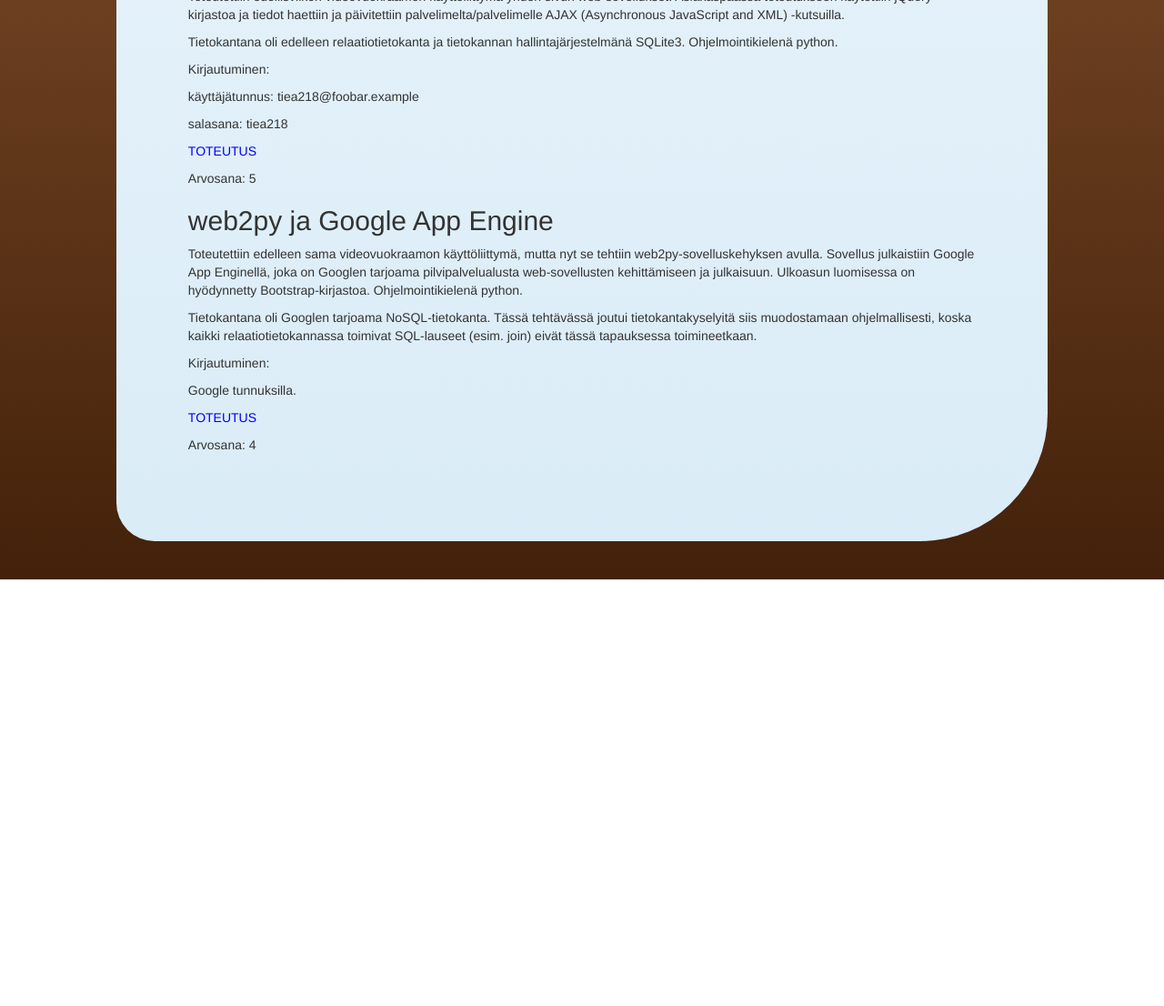
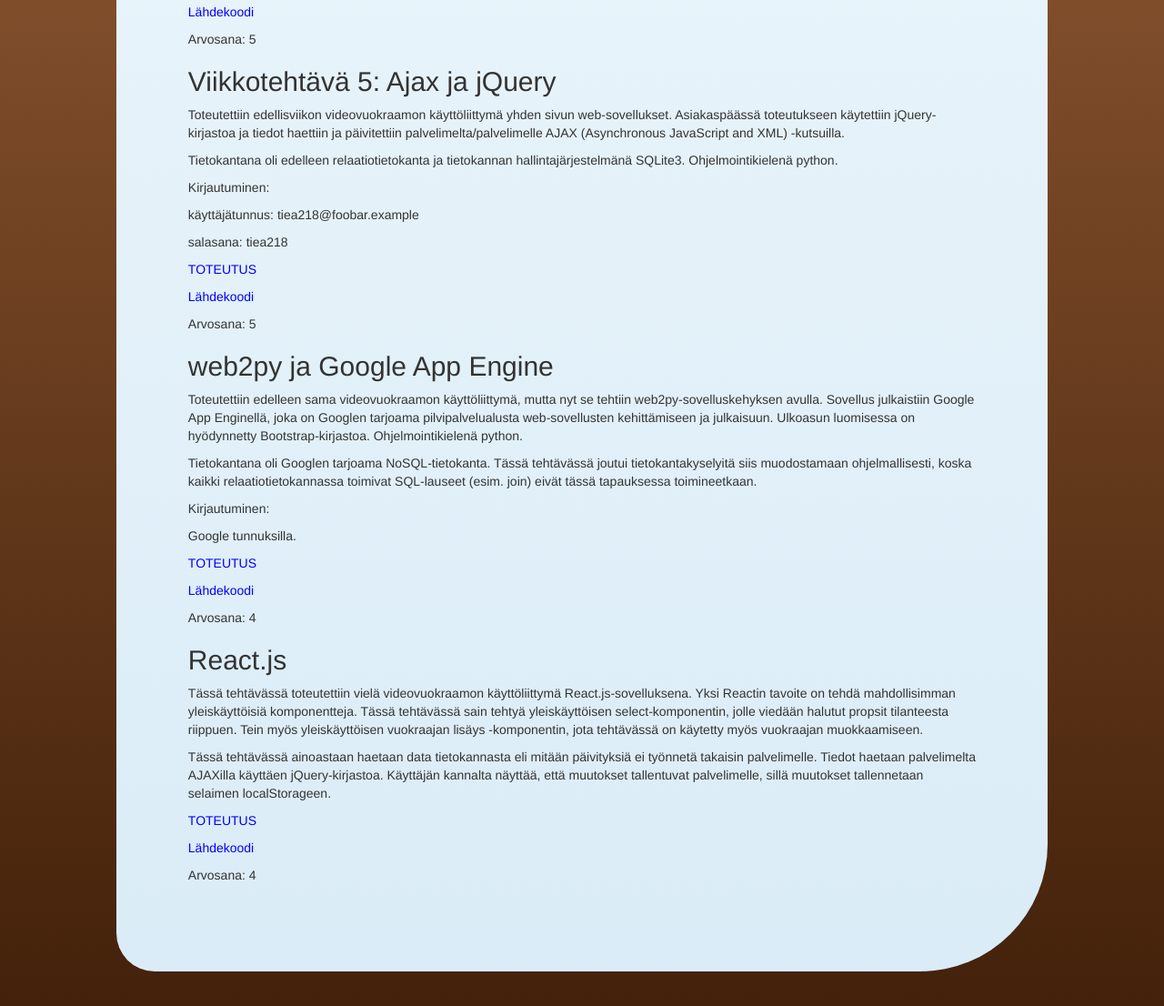
Before and after one commit to tonipikkarainen/tiea218, a plain HTML site: page index.html in a window 1280 px wide. Shown: the part 1940-3046 px from the top of the page at 91% size. Before the commit the page ends 2577 px from the top, so only its background shows below. Drawn offline with nearby package versions, Linux system fonts and the light colour scheme.

Commit message:
lähdekoodi linkit ja vt7

```diff
--- a/index.html
+++ b/index.html
@@ -39,7 +39,8 @@
 responsiivinen eli selainikkunan leveyden mennessä tarpeeksi pieneksi, vasen navigointipalkki
 siirretään sivun alaosaan.</p>
 <img class="kuva" src="taso5_2016.png">
-<a href="https://tonipikkarainen.github.io/TIEA218VT1/">TOTEUTUS</a>
+<p><a href="https://tonipikkarainen.github.io/TIEA218VT1/">TOTEUTUS</a></p>
+<p><a href="https://github.com/tonipikkarainen/TIEA218VT1">Lähdekoodi</a></p>
 <p>Arvosana: 5</p>
 
 <h2>Viikkotehtävä 2: Javascript ja DOM</h2>
@@ -49,6 +50,7 @@
 saanut muokata vain kaikki muutokset piti tehdä manipuloimalla DOM:ia javascriptillä.
 </p>
 <p><a href="https://tonipikkarainen.github.io/TIEA218VT2/">TOTEUTUS</a></p>
+<p><a href="https://github.com/tonipikkarainen/TIEA218VT2">Lähdekoodi</a></p>
 <p>Arvosana: 4</p>
 <h2>Viikkotehtävä 3: Python ja CGI-ohjelmointi</h2>
 <p> Tehtävänä oli toteuttaa python-kielellä CGI (rajapinta web-sovelluksien tekemiseen) -ohjelma, joka luo viikkotehtävä 2:n mukaisen
@@ -60,6 +62,7 @@
 <p>Web-sivun tila pidetään toteutuksessa yllä piilokenttien avulla ja viemällä
 ohjelmaa uudestaan kutsuvissa linkeissä ohjelmalle sopivia parametreja.</p>
 <p><a href="http://users.jyu.fi/~totapikk/cgi-bin/vt3.cgi">TOTEUTUS</a></p>
+<p><a href="https://github.com/tonipikkarainen/TIEA218VT3">Lähdekoodi</a></p>
 <p>Arvosana: 5</p>
 
 <h2>Viikkotehtävä 4: Flask, sessiot ja tietokannat</h2>
@@ -73,6 +76,7 @@
 <p>käyttäjätunnus: tiea218@foobar.example</p>
 <p>salasana: tiea218</p>
 <p><a href="http://users.jyu.fi/~totapikk/cgi-bin/vt4/flask.cgi/kirjaudu">TOTEUTUS</a></p>
+<p><a href="https://github.com/tonipikkarainen/TIEA218VT4">Lähdekoodi</a></p>
 <p>Arvosana: 5</p>
 
 <h2>Viikkotehtävä 5: Ajax ja jQuery</h2>
@@ -85,6 +89,7 @@
 <p>käyttäjätunnus: tiea218@foobar.example</p>
 <p>salasana: tiea218</p>
 <p><a href="http://users.jyu.fi/~totapikk/cgi-bin/vt5/flask.cgi/etusivu">TOTEUTUS</a></p>
+<p><a href="https://github.com/tonipikkarainen/TIEA218VT5">Lähdekoodi</a></p>
 <p>Arvosana: 5</p>
 
 <h2>web2py ja Google App Engine</h2>
@@ -99,6 +104,22 @@
 <p>Google tunnuksilla.</p>
 
 <p><a href="http://toninvideovuokraamo.appspot.com/vuokraukset">TOTEUTUS</a></p>
+<p><a href="https://github.com/tonipikkarainen/TIEA218VT6">Lähdekoodi</a></p>
+<p>Arvosana: 4</p>
+
+<h2>React.js</h2>
+<p>Tässä tehtävässä toteutettiin vielä videovuokraamon käyttöliittymä React.js-sovelluksena.
+ Yksi Reactin tavoite on tehdä mahdollisimman yleiskäyttöisiä komponentteja.
+Tässä tehtävässä sain tehtyä yleiskäyttöisen select-komponentin, jolle viedään halutut
+propsit tilanteesta riippuen. Tein myös yleiskäyttöisen vuokraajan lisäys -komponentin,
+jota tehtävässä on käytetty myös vuokraajan muokkaamiseen.</p>
+<p>Tässä tehtävässä ainoastaan haetaan data tietokannasta eli mitään päivityksiä ei
+työnnetä takaisin palvelimelle. Tiedot haetaan palvelimelta AJAXilla käyttäen
+jQuery-kirjastoa. Käyttäjän kannalta näyttää, että muutokset tallentuvat palvelimelle,
+sillä muutokset tallennetaan selaimen localStorageen.</p>
+
+<p><a href="http://users.jyu.fi/~totapikk/cgi-bin/vt7/flask.cgi/vuokraamo">TOTEUTUS</a></p>
+<p><a href="https://github.com/tonipikkarainen/TIEA218VT7">Lähdekoodi</a></p>
 <p>Arvosana: 4</p>
 
 
```
